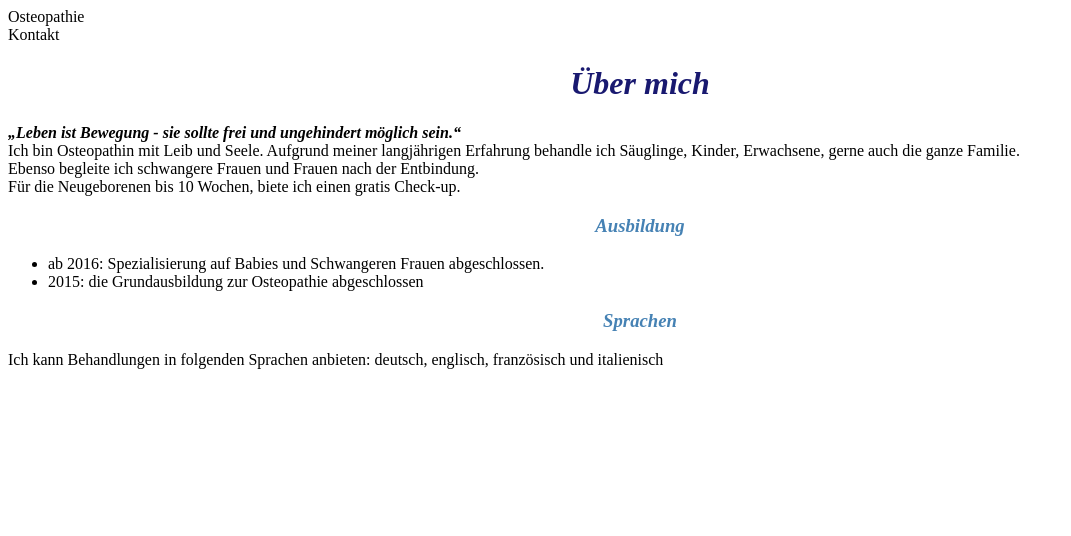
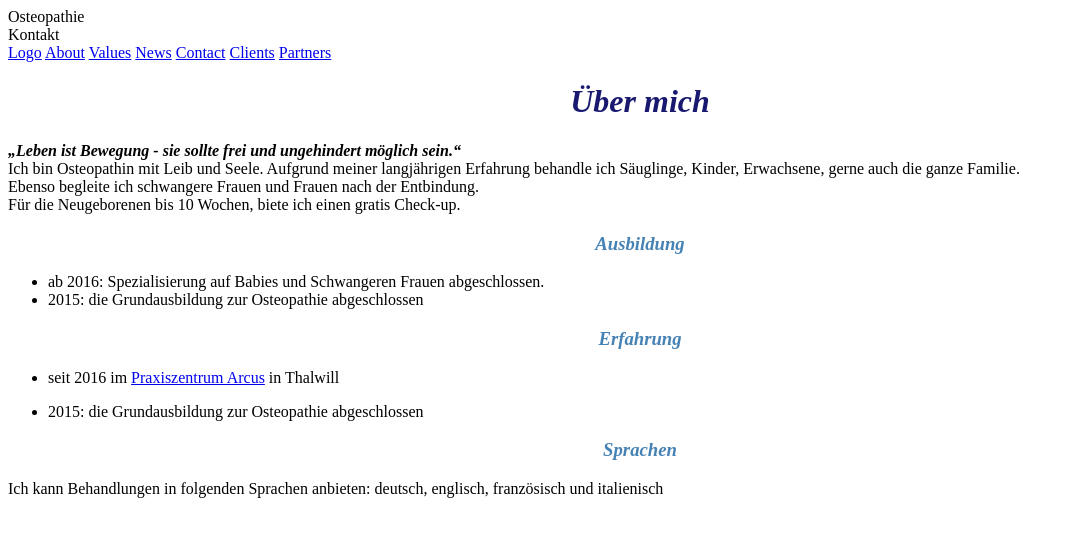
Before and after one commit to StoneyJr/Web_Project_BFH, a plain HTML site: page pages/about.html in a window 1280 px wide. Shown: the whole page, without its empty margins (0-1071 px from the left). Drawn offline with Linux system fonts and the light colour scheme.

Commit message:
added gitignore, modified about navigation

```diff
--- a/pages/about.html
+++ b/pages/about.html
@@ -2,17 +2,29 @@
 <html lang="en">
 <head>
     <meta charset="UTF-8">
+    <meta name="viewport" content="width=device-width, initial-scale=1">
     <title>Über mich</title>
     <link rel="stylesheet" type="text/css" href="../css/styles.css"/>
 </head>
 <body>
-    <header>
-        <nav> Osteopathie </nav>
-        <nav> Kontakt</nav>
-
-    </header>
+<header>
+    <nav> Osteopathie</nav>
+    <nav> Kontakt</nav>
+    <div class="w3-top">
+        <div class="w3-bar w3-theme w3-top w3-left-align w3-large">
+            <a class="w3-bar-item w3-button w3-right w3-hide-large w3-hover-white w3-large w3-theme-l1" href="javascript:void(0)" onclick="w3_open()"><i class="fa fa-bars"></i></a>
+            <a href="#" class="w3-bar-item w3-button w3-theme-l1">Logo</a>
+            <a href="#" class="w3-bar-item w3-button w3-hide-small w3-hover-white">About</a>
+            <a href="#" class="w3-bar-item w3-button w3-hide-small w3-hover-white">Values</a>
+            <a href="#" class="w3-bar-item w3-button w3-hide-small w3-hover-white">News</a>
+            <a href="#" class="w3-bar-item w3-button w3-hide-small w3-hover-white">Contact</a>
+            <a href="#" class="w3-bar-item w3-button w3-hide-small w3-hide-medium w3-hover-white">Clients</a>
+            <a href="#" class="w3-bar-item w3-button w3-hide-small w3-hide-medium w3-hover-white">Partners</a>
+        </div>
+    </div>
+</header>
 <h1>Über mich</h1>
-<p> <span class="imp">„Leben ist Bewegung - sie sollte frei und ungehindert möglich sein.“ </span> <br>
+<p><span class="imp">„Leben ist Bewegung - sie sollte frei und ungehindert möglich sein.“ </span> <br>
     Ich bin Osteopathin mit Leib und Seele. Aufgrund meiner langjährigen Erfahrung behandle ich Säuglinge, Kinder,
     Erwachsene, gerne auch die ganze Familie. <br>
     Ebenso begleite ich schwangere Frauen und Frauen nach der Entbindung.<br>
@@ -26,6 +38,15 @@
     <li>2015: die Grundausbildung zur Osteopathie abgeschlossen</li>
 </ul>
 </p>
+<h3>Erfahrung</h3>
+<p>
+<ul>
+    <p>
+    <li>seit 2016 im <a href="https://arcus.ch/">Praxiszentrum Arcus</a> in Thalwill
+    </p></li>
+    <li>2015: die Grundausbildung zur Osteopathie abgeschlossen</li>
+</ul>
+</p>
 <h3> Sprachen</h3>
 Ich kann Behandlungen in folgenden Sprachen anbieten: deutsch, englisch, französisch und italienisch
 
```
Also changed, not shown: 1 other file.
